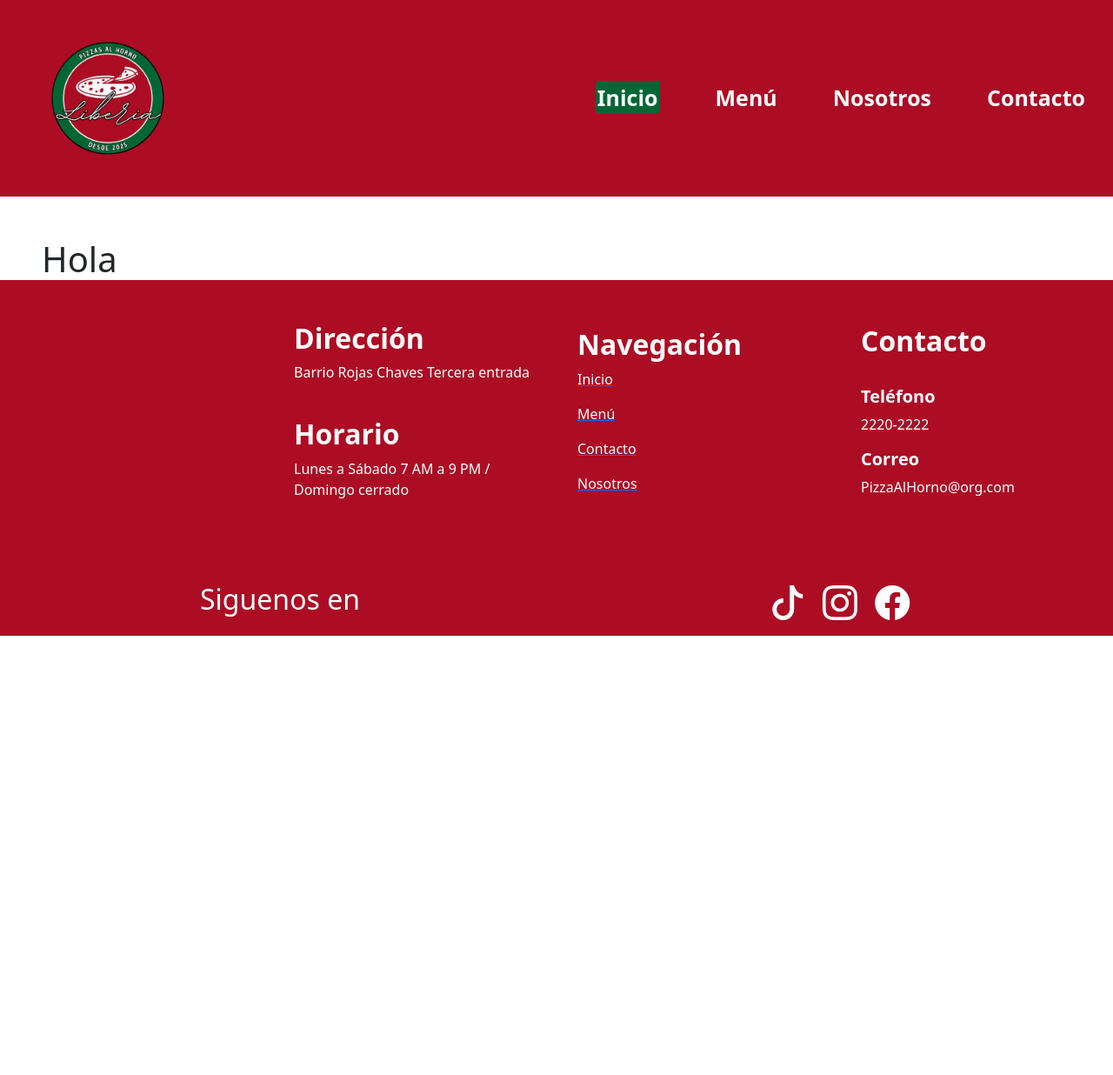
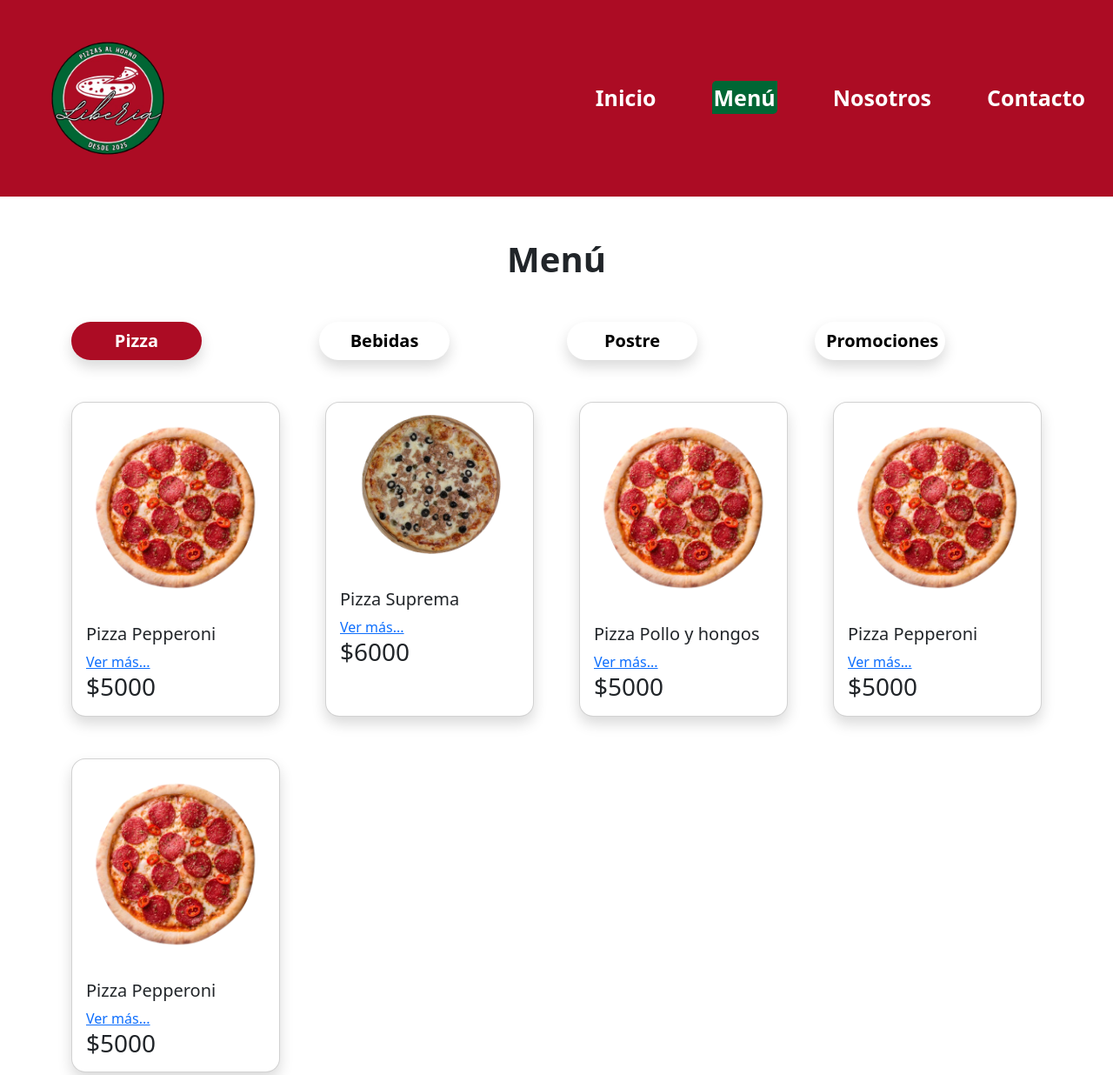
Before and after one commit to kaihernandezruiz-wq/Pagina-Lukas, a plain HTML site: page Menu.html in a window 1280 px wide. Shown: the top 1236 px of the page at 87% size. Before the commit the page ends 800 px from the top, so only its background shows below. Drawn offline with nearby package versions, Linux system fonts and the light colour scheme.

Commit message:
seguir pag

```diff
--- a/Menu.html
+++ b/Menu.html
@@ -27,10 +27,10 @@
           <ul class="navbar-nav ms-auto gap-5">
             <li class="nav-item">
               <a class="nav-link active fs-5" aria-current="page" href="index.html"><span
-                  class="menu-activado">Inicio</span></a>
+                  class="menu-desactivado">Inicio</span></a>
             </li>
             <li class="nav-item">
-              <a class="nav-link fs-5" href="#"><span class="menu-desactivado">Menú</span></a>
+              <a class="nav-link fs-5" href="Menu.html"><span class="menu-activado">Menú</span></a>
             </li>
             <li class="nav-item">
               <a class="nav-link fs-5" href="#"><span class="menu-desactivado">Nosotros</span></a>
@@ -43,12 +43,70 @@
       </div>
     </nav>
   </header>
-  <main>
-<h1 class="m-5">Hola</h1>
+  <main class="mt-5">
+    <h1 class="text-center fs-1 fw-bold">Menú</h1>
+    <section class="container mt-5">
+      <div class="row justify-content-center align-items-center g-4">
+        <div class="col-md-3 col-sm-6"><button
+            class="btn btn-rojo shadow text-white fs-5 fw-bold button rounded-5">Pizza</button></div>
+        <div class="col-md-3 col-sm-6"><button
+            class="btn btn-blanco shadow text-black fs-5 fw-bold button rounded-5">Bebidas</button></div>
+        <div class="col-md-3 col-sm-6"><button
+            class="btn btn-blanco shadow text-black fs-5 fw-bold button rounded-5">Postre</button></div>
+        <div class="col-md-3 col-sm-6"><button
+            class="btn btn-blanco shadow text-black fs-5 fw-bold button rounded-5">Promociones</button></div>
+      </div>
+    </section>
+    <article class="container d-flex flex-wrap justify-content-between gap-5 mt-5">
+      <div class="card rounded-4 shadow" style="width: 15rem;">
+        <img src="imagenes/pizza-inicio1.png" class="card-img-top" alt="...">
+        <div class="card-body">
+          <h5 class="card-title">Pizza Pepperoni</h5>
+          <a href="#" class="">Ver más...</a>
+          <h3 class="card-text">$5000</h3>
+        </div>
+      </div>
+      <div class="card rounded-4 shadow" style="width: 15rem;">
+        <img src="imagenes/pizza-suprema.png" class="card-img-top" alt="...">
+        <div class="card-body">
+          <h5 class="card-title">Pizza Suprema</h5>
+          <a href="#" class="">Ver más...</a>
+          <h3 class="card-text">$6000</h3>
+        </div>
+      </div>
+      <div class="card rounded-4 shadow" style="width: 15rem;">
+        <img src="imagenes/pizza-inicio1.png" class="card-img-top " alt="...">
+        <div class="card-body">
+          <h5 class="card-title">Pizza Pollo y hongos</h5>
+          <a href="#" class="">Ver más...</a>
+          <h3 class="card-text">$5000</h3>
+        </div>
+      </div>
+      <div class="card rounded-4 shadow" style="width: 15rem;">
+        <img src="imagenes/pizza-inicio1.png" class="card-img-top" alt="...">
+        <div class="card-body">
+          <h5 class="card-title">Pizza Pepperoni</h5>
+          <a href="#" class="">Ver más...</a>
+          <h3 class="card-text">$5000</h3>
+        </div>
+      </div>
+      <div class="card rounded-4 shadow" style="width: 15rem;">
+        <img src="imagenes/pizza-inicio1.png" class="card-img-top" alt="...">
+        <div class="card-body">
+          <h5 class="card-title">Pizza Pepperoni</h5>
+          <a href="#" class="">Ver más...</a>
+          <h3 class="card-text">$5000</h3>
+        </div>
+      </div>
+    </article>
+    <br>
+    <br>
+    <br>
+
   </main>
 
 
-  <footer class="container-fluid bg-rojo">
+  <footer class="container-fluid bg-rojo mt-5">
 
     <div class="row justify-content-center align-items-center g-5">
       <div class="col"></div>
@@ -83,8 +141,13 @@
     </div>
 
     <div class="row justify-content-center align-items-center g-5 mt-3">
-      <div class="col-md-6 col-sm-12 text-white text-md-center text-sm-start p-2"><h2 class=" ms-sm-3">Siguenos en</h2></div>
-      <div class="col-md-6 col-sm-12 text-md-center text-sm-start p-2"><span class="bi bi-tiktok text-white fs-1 p-2 "></span> <span class="bi bi-instagram text-white fs-1 p-2"></span> <span class="bi bi-facebook text-white fs-1 p-2"></span></div>
+      <div class="col-md-6 col-sm-12 text-white text-md-center text-sm-start p-2">
+        <h2 class=" ms-sm-3">Siguenos en</h2>
+      </div>
+      <div class="col-md-6 col-sm-12 text-md-center text-sm-start p-2"><span
+          class="bi bi-tiktok text-white fs-1 p-2 "></span> <span class="bi bi-instagram text-white fs-1 p-2"></span>
+        <span class="bi bi-facebook text-white fs-1 p-2"></span>
+      </div>
     </div>
 
 
@@ -101,7 +164,7 @@
   <!-- BOOTSTRAP JS + POPPER -->
   <script src="https://cdn.jsdelivr.net/npm/bootstrap@5.3.8/dist/js/bootstrap.bundle.min.js"
     integrity="sha384-FKyoEForCGlyvwx9Hj09JcYn3nv7wiPVlz7YYwJrWVcXK/BmnVDxM+D2scQbITxI" crossorigin="anonymous">
-  </script>
+    </script>
 </body>
 
 </html>
--- a/css/estilos.css
+++ b/css/estilos.css
@@ -33,6 +33,9 @@ background-color: var(--rojo);
 .btn-rojo{
     background-color: var(--rojo);
 }
+.btn-blanco{
+    background-color: #fff;
+}
 .verde{
     color: var(--verde);
 }
@@ -52,8 +55,7 @@ background-color: var(--rojo);
     color: var(--blanco);
 }
 .button{
-    width: 100px;
-    height: 25px;
+    width: 150px;
     margin: auto;
 
 }
@@ -64,3 +66,12 @@ background-color: var(--rojo);
     max-width: 200px;
     width: 100%;
 }
+
+.whats{
+    margin-top: 350px;
+    margin-left: 20px;
+}
+.whats:hover{
+    cursor: pointer;
+
+}
--- /dev/null
+++ b/index copy.html
@@ -0,0 +1,71 @@
+<!DOCTYPE html>
+<html lang="es">
+
+<head>
+  <meta charset="UTF-8">
+  <meta name="viewport" content="width=device-width, initial-scale=1.0">
+  <title>Bootstrap</title>
+
+  <!-- BOOTSTRAP CSS -->
+  <link href="https://cdn.jsdelivr.net/npm/bootstrap@5.3.8/dist/css/bootstrap.min.css" rel="stylesheet"
+    integrity="sha384-sRIl4kxILFvY47J16cr9ZwB07vP4J8+LH7qKQnuqkuIAvNWLzeN8tE5YBujZqJLB" crossorigin="anonymous">
+  <link rel="stylesheet" href="css/estilos.css">
+  <link rel="stylesheet" href="https://cdn.jsdelivr.net/npm/bootstrap-icons@1.13.1/font/bootstrap-icons.min.css">
+
+</head>
+
+<body>
+
+
+
+
+    <!-- cards -->
+    <article class="container ">
+
+      <div class="row">
+        <div class="col-sm-12 col-md-6 ">
+          <div class="d-flex flex-column bg-verde rounded-5 p-3 mt-2">
+            <img class="img-fluid d-block mx-auto w-50" src="imagenes/pizza-inicio1.png" alt="">
+            <button type="button" class="button btn btn-sm btn-rojo text-white">Pizza</button>
+          </div>
+        </div>
+        <div class="col-sm-12 col-md-6 ">
+          <div class="d-flex flex-column bg-verde rounded-5 p-3 mt-2">
+            <img class="img-fluid d-block mx-auto w-50" src="imagenes/pizza-inicio1.png" alt="">
+            <button type="button" class="button btn btn-sm btn-rojo text-white">Pizza</button>
+          </div>
+        </div>
+        <div class="col-sm-12 col-md-6 ">
+          <div class="d-flex flex-column bg-verde rounded-5 p-3 mt-2">
+            <img class="img-fluid d-block mx-auto w-50" src="imagenes/pizza-inicio1.png" alt="">
+            <button type="button" class="button btn btn-sm btn-rojo text-white">Pizza</button>
+          </div>
+        </div>
+        <div class="col-sm-12 col-md-6 ">
+          <div class="d-flex flex-column bg-verde rounded-5 p-3 mt-2">
+            <img class="img-fluid d-block mx-auto w-50" src="imagenes/pizza-inicio1.png" alt="">
+            <button type="button" class="button btn btn-sm btn-rojo text-white">Pizza</button>
+          </div>
+        </div>
+
+      </div>
+
+    </article>
+
+
+
+
+
+
+
+
+
+
+
+  <!-- BOOTSTRAP JS + POPPER -->
+  <script src="https://cdn.jsdelivr.net/npm/bootstrap@5.3.8/dist/js/bootstrap.bundle.min.js"
+    integrity="sha384-FKyoEForCGlyvwx9Hj09JcYn3nv7wiPVlz7YYwJrWVcXK/BmnVDxM+D2scQbITxI" crossorigin="anonymous">
+    </script>
+</body>
+
+</html>
```
Also changed, not shown: index.html (+49 -31 lines), imagenes/icono-whatsapp.png (added), imagenes/pizza-hongoypollo.png (added), imagenes/pizza-suprema.png (added), imagenes/pizza-vegetariana.png (added).
